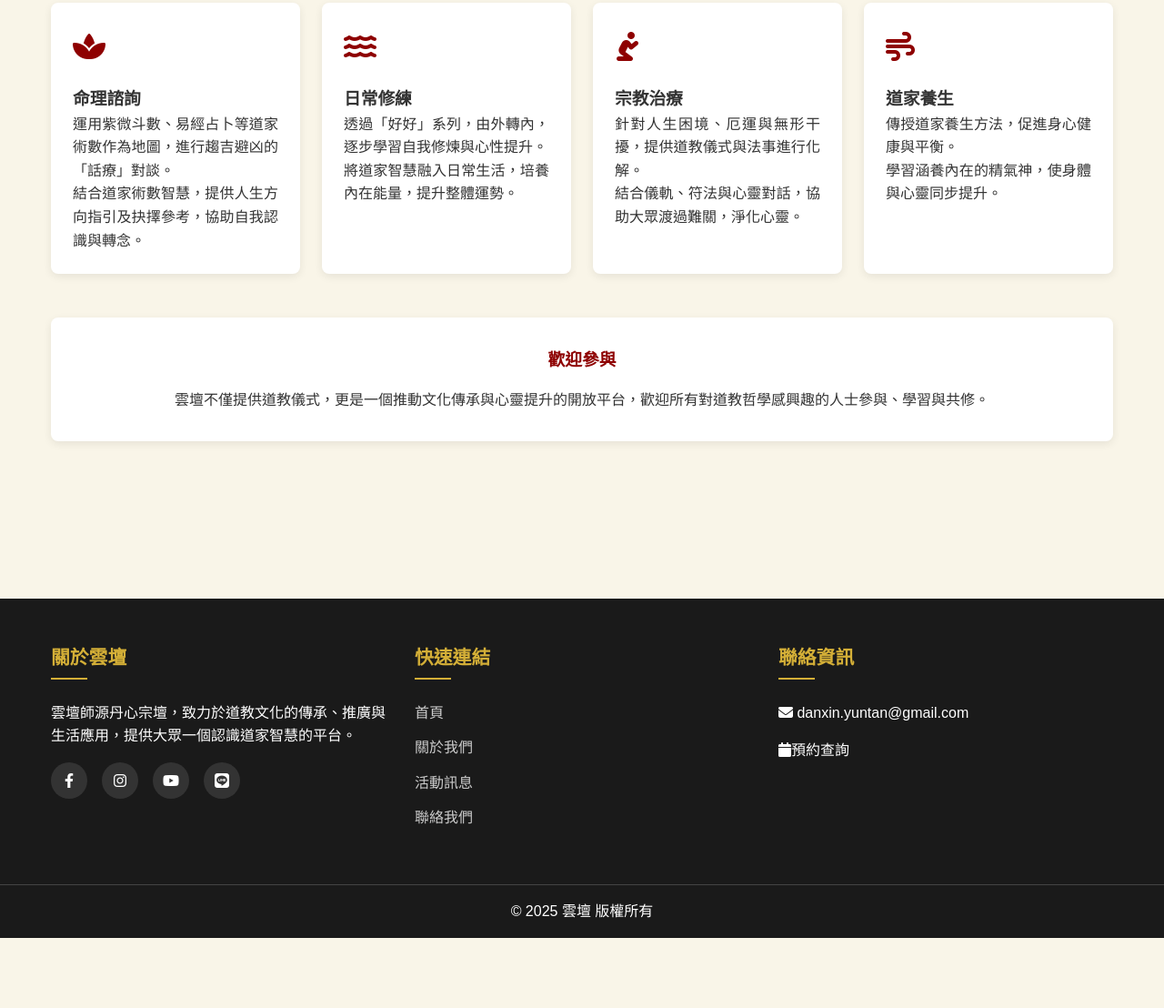
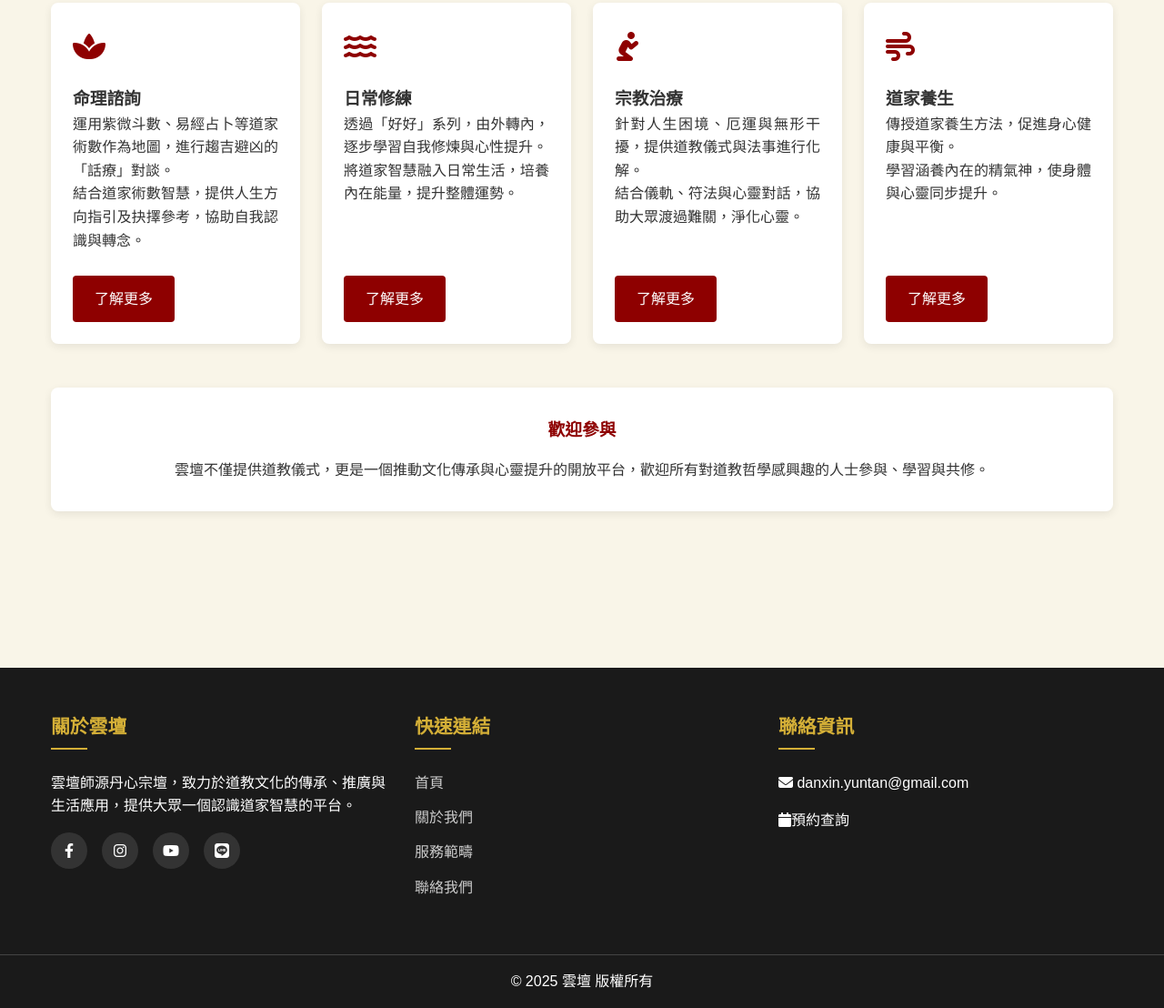
Before and after one commit to danxinyuntan/yuntan, a plain HTML site: page About Us.html in a window 1280 px wide. Shown: the part 1802-2910 px from the top of the page at 91% size. Before the commit the page ends 2833 px from the top, so only its background shows below. Drawn offline with Linux system fonts and the light colour scheme.

Commit message:
Add files via upload

```diff
--- a/About Us.html
+++ b/About Us.html
@@ -256,7 +256,7 @@
             </div>
 
             <!-- 服務項目 -->
-            <div style="margin-top: 3rem;">
+            <div id="服務範疇" style="margin-top: 3rem;">
                         <div class="section-title">
                 <h2>服務範疇</h2>
             </div>
@@ -270,6 +270,8 @@
                         <h3>命理諮詢</h3>
                         <p>運用紫微斗數、易經占卜等道家術數作為地圖，進行趨吉避凶的「話療」對談。</p>
                         <p>結合道家術數智慧，提供人生方向指引及抉擇參考，協助自我認識與轉念。</p>
+                        <br>
+                         <a href="術.html#術的應用" class="btn">了解更多</a>
                     </div>
 
                     <div class="service-item">
@@ -279,6 +281,8 @@
                         <h3>日常修練</h3>
                         <p>透過「好好」系列，由外轉內，逐步學習自我修煉與心性提升。</p>
                         <p>將道家智慧融入日常生活，培養內在能量，提升整體運勢。</p>
+                        <br><br><br>
+                        <a href="法.html#生活應用" class="btn">了解更多</a>
                     </div>
 
                     <div class="service-item">
@@ -288,6 +292,8 @@
                         <h3>宗教治療</h3>
                         <p>針對人生困境、厄運與無形干擾，提供道教儀式與法事進行化解。</p>
                         <p>結合儀軌、符法與心靈對話，協助大眾渡過難關，淨化心靈。</p>
+                        <br><br>
+                         <a href="術.html#術的應用" class="btn">了解更多</a>
                     </div>
 
                     <div class="service-item">
@@ -297,6 +303,8 @@
                         <h3>道家養生</h3>
                         <p>傳授道家養生方法，促進身心健康與平衡。</p>
                         <p>學習涵養內在的精氣神，使身體與心靈同步提升。 </p>
+                        <br><br><br>
+                        <a href="法.html#生活應用" class="btn">了解更多</a>
                     </div>
                 </div>
             </div>
--- a/footer.html
+++ b/footer.html
@@ -14,7 +14,8 @@
         <ul class="footer-links">
             <li><a href="index.html">首頁</a></li>
             <li><a href="./About Us.html">關於我們</a></li>
-            <li><a href="activities.html">活動訊息</a></li>
+            <li><a href="About Us.html#服務範疇">服務範疇</a></li>
+            <!-- <li><a href="activities.html">活動訊息</a></li> -->
             <!-- <li><a href="visit.html">參觀資訊</a></li> -->
             <li><a href="https://calendly.com/danxin-yuntan/30min">聯絡我們</a></li>
         </ul>
```
Also changed, not shown: 術.html (+2 -2 lines).
